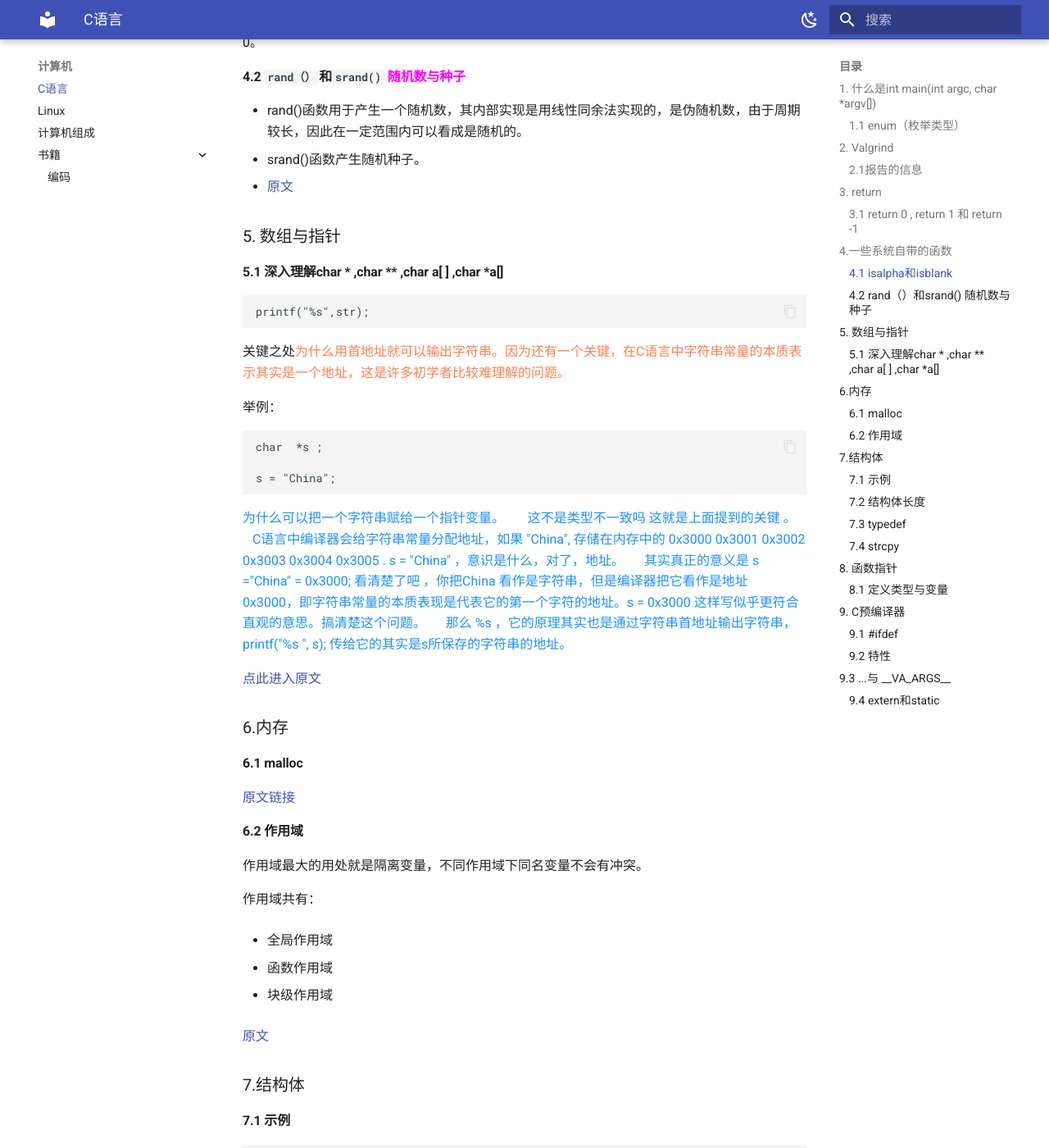
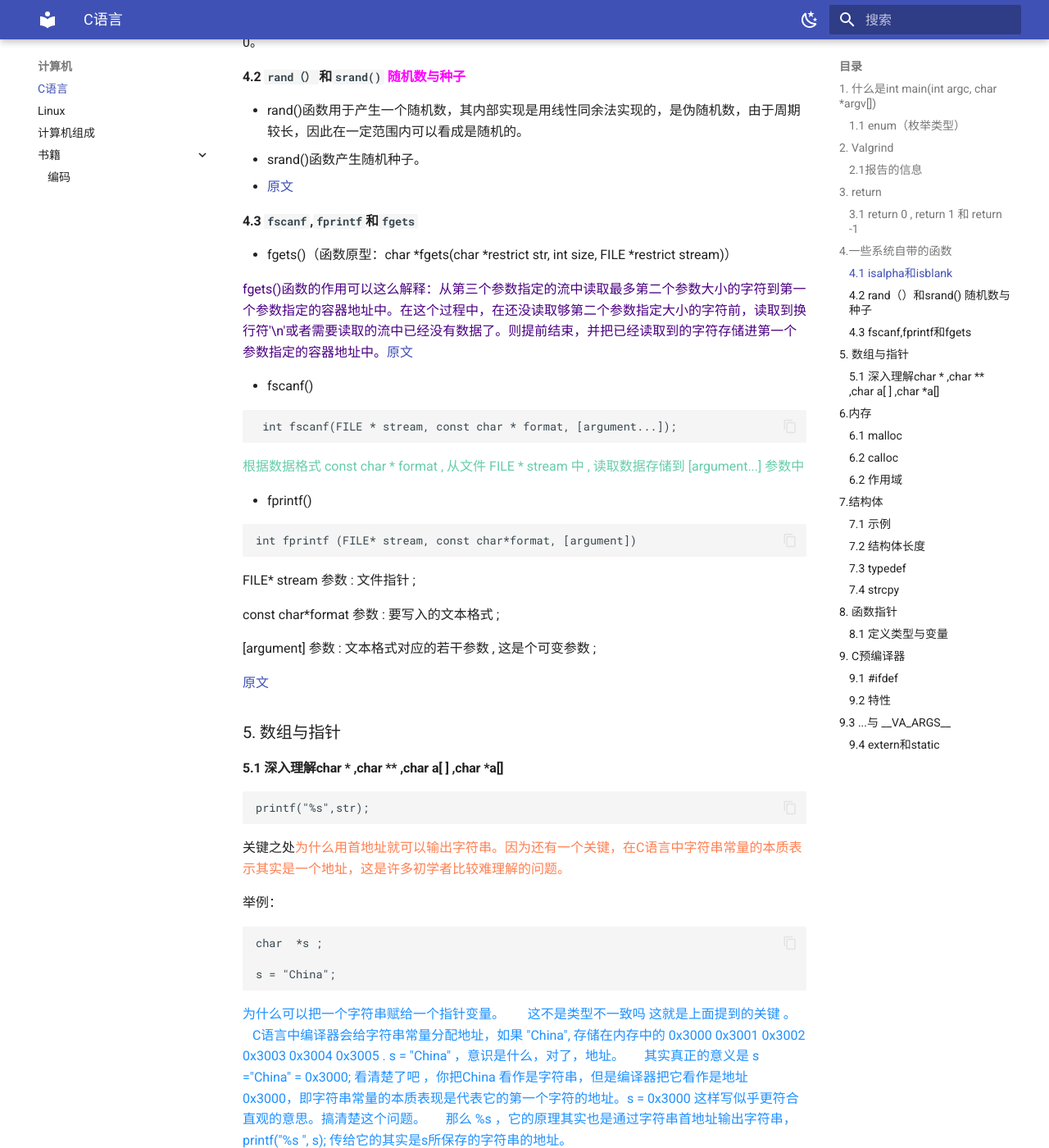
Before and after one commit to KongshanXuyu/zh-blog, an MkDocs documentation site: the page built from docs/计算机/C语言/文件.md, in a window 1280 px wide and 1400 px high, scrolled down 1412 px. Shown: the whole window at 82% size. Built offline with MkDocs 1.6.1 and Material for MkDocs 9.7.7, drawn with Linux system fonts in a browser that asks for light colours; some of the changed text lies outside the part shown.

Commit message:
2023-12-14_21:15:06 update

````diff
--- a/docs/计算机/C语言/文件.md
+++ b/docs/计算机/C语言/文件.md
@@ -55,6 +55,34 @@ int isalpha(int c);      c -- 这是要检查的字符。  如果 c 是一个字
 - srand()函数产生随机种子。
 - [原文](https://blog.csdn.net/qq_43516928/article/details/118864806)
 
+#### 4.3 `fscanf`,`fprintf`和`fgets`
+
+- fgets()（函数原型：char *fgets(char *restrict str, int size, FILE *restrict stream)）
+
+<font color=Indigo>fgets()函数的作用可以这么解释：从第三个参数指定的流中读取最多第二个参数大小的字符到第一个参数指定的容器地址中。在这个过程中，在还没读取够第二个参数指定大小的字符前，读取到换行符'\n'或者需要读取的流中已经没有数据了。则提前结束，并把已经读取到的字符存储进第一个参数指定的容器地址中。</font>[原文](https://blog.csdn.net/Devour_/article/details/110955333)
+
+- fscanf()
+
+```
+ int fscanf(FILE * stream, const char * format, [argument...]);
+```
+
+<font color=MediumAquaMarine>根据数据格式 const char * format , 从文件 FILE * stream 中 , 读取数据存储到 [argument...] 参数中</font>
+
+- fprintf()
+
+```
+int fprintf (FILE* stream, const char*format, [argument])
+```
+
+FILE* stream 参数 : 文件指针 ;
+
+const char*format 参数 : 要写入的文本格式 ;
+
+[argument] 参数 : 文本格式对应的若干参数 , 这是个可变参数 ;
+
+[原文](https://blog.csdn.net/shulianghan/article/details/117328308)
+
 ### 5. 数组与指针
 
 #### 5.1 深入理解char * ,char ** ,char a[ ] ,char *a[]
@@ -82,6 +110,13 @@ s = "China";
 #### 6.1 malloc
 
 [原文链接](https://blog.csdn.net/TheWhiteFox/article/details/108502906)
+
+#### 6.2 calloc
+
+其原型void *calloc(size_t n, size_t size)；
+其比malloc函数多一个参数，并不需要人为的计算空间的大小，比如如果他要申请20个int类型空间，会int *p = (int *)calloc(20, sizeof(int)）,这样就省去了人为空间计算的麻烦。但这并不是他们之间最重要的区别，malloc申请后空间的值是随机的，并没有进行初始化，而calloc却在申请后，对空间逐一进行初始化，并设置值为0;
+
+[原文](https://blog.csdn.net/weibo1230123/article/details/81503135)
 
 #### 6.2 作用域
 
````
